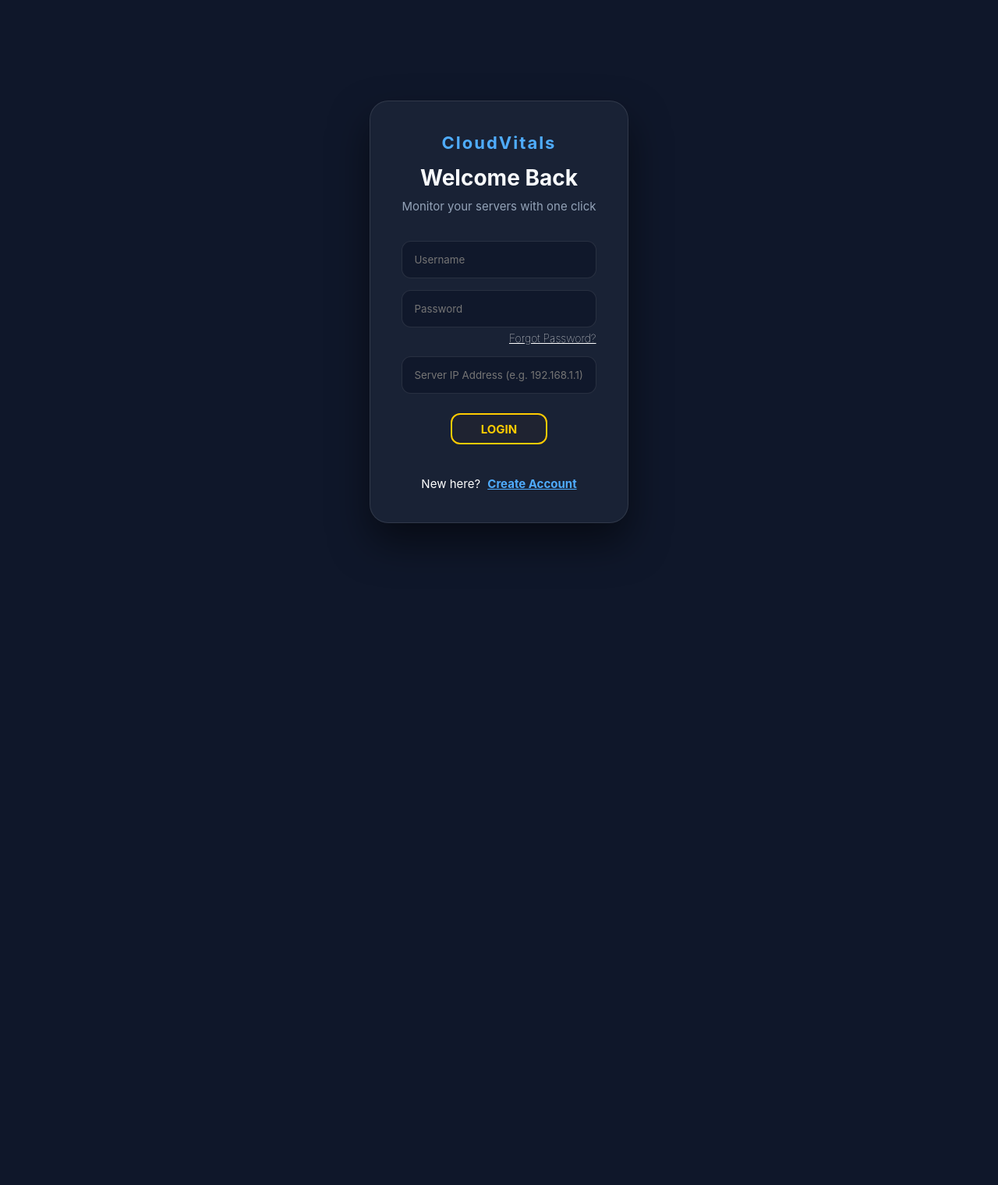
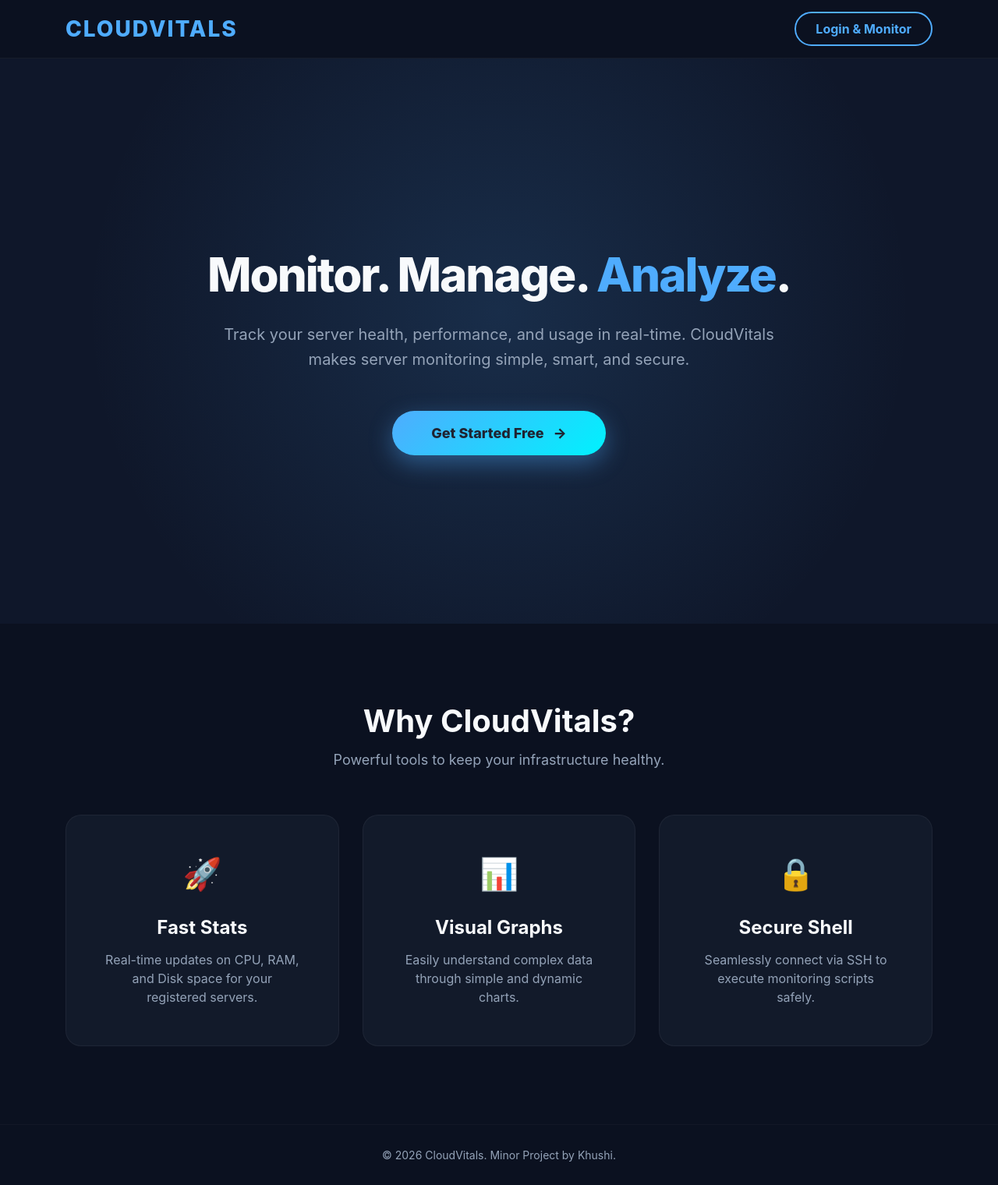
Before and after one commit to khushijaiswal27/CloudVitals-Project, a Flask app: page / in a window 1280 px wide. Shown: the whole page at 78% size. Before the commit the page ends 691 px from the top, so only its background shows below. Run offline with Flask 3, Linux system fonts and the light colour scheme.

Commit message:
Day4: Linked homepage with Login page and fixed Flask routes

```diff
--- a/app.py
+++ b/app.py
@@ -1,12 +1,18 @@
-from flask import Flask, render_template  # <--- render_template ko yahan add karo
+from flask import Flask, render_template # <--- render_template ko yahan add karo
 
 app = Flask(__name__)
 
+#ye tumhara homepage hai
 @app.route('/')
+def home():
+    # Ab ye "homepage.html" ko templates folder mein dhundega
+    return render_template('homepage.html')
 
-def home():
-    # Ab ye "index.html" ko templates folder mein dhundega
-    return render_template('index.html')
+# Ye mera login page ka rasta hai
+@app.route('/login')
+def login_page():
+    # Ab ye "Login.html" ko templates folder mein dhundega
+    return render_template('Login.html')
 
 if __name__ == '__main__':
     app.run(debug=True)
--- /dev/null
+++ b/static/homestyle.css
@@ -0,0 +1,203 @@
+/* home_style.css */
+
+:root {
+    --primary: #4facfe;
+    --secondary: #00f2fe;
+    --bg-dark: #0f172a; /* Deep dark blue */
+    --bg-darker: #0b1120;
+    --card-bg: rgba(30, 41, 59, 0.7);
+    --text-main: #f8fafc;
+    --text-dim: #94a3b8;
+}
+
+* {
+    margin: 0;
+    padding: 0;
+    box-sizing: border-box;
+    font-family: 'Inter', sans-serif;
+}
+
+body {
+    background-color: var(--bg-dark);
+    color: var(--text-main);
+    overflow-x: hidden;
+}
+
+/* Global Container (Keep content centered) */
+.container {
+    width: 90%;
+    max-width: 1200px;
+    margin: 0 auto;
+    padding: 0 20px;
+}
+
+/* 1. Header Section (Top Bar) */
+.navbar {
+    background-color: var(--bg-darker);
+    border-bottom: 1px solid rgba(255, 255, 255, 0.05);
+    padding: 20px 0;
+    position: fixed; /* Top pe hamesha dikhega */
+    top: 0;
+    left: 0;
+    width: 100%;
+    z-index: 1000;
+}
+
+.navbar .container {
+    display: flex;
+    justify-content: space-between;
+    align-items: center;
+}
+
+.navbar .logo {
+    font-size: 28px;
+    font-weight: 800;
+    color: var(--primary);
+    letter-spacing: 2px;
+    text-transform: uppercase;
+}
+
+.nav-btn {
+    text-decoration: none;
+    color: var(--primary);
+    border: 2px solid var(--primary);
+    padding: 10px 25px;
+    border-radius: 50px;
+    font-weight: 700;
+    transition: 0.3s ease;
+}
+
+.nav-btn:hover {
+    background-color: var(--primary);
+    color: #1f2331;
+}
+
+/* 2. Hero Section (Center of page) */
+.hero {
+    height: 100vh; /* Puri Screen height */
+    display: flex;
+    justify-content: center;
+    align-items: center;
+    padding-top: 100px; /* Navbar ke niche space dene ke liye */
+    background: radial-gradient(circle at center, rgba(79, 172, 254, 0.15) 0%, rgba(15, 23, 42, 0.0) 70%);
+}
+
+.hero-content {
+    text-align: center;
+    max-width: 800px;
+}
+
+.hero h1 {
+    font-size: 60px; /* Bada and bold */
+    font-weight: 800;
+    color: var(--text-main);
+    margin-bottom: 25px;
+    letter-spacing: -2px;
+}
+
+.highlight {
+    color: var(--primary);
+}
+
+.hero p {
+    font-size: 20px;
+    color: var(--text-dim);
+    margin-bottom: 50px;
+    line-height: 1.6;
+}
+
+.hero-get-started-btn {
+    text-decoration: none;
+    display: inline-block;
+    padding: 18px 50px;
+    background: linear-gradient(135deg, var(--primary), var(--secondary));
+    color: #1f2331;
+    border-radius: 50px;
+    font-weight: 800;
+    font-size: 18px;
+    transition: 0.3s ease;
+    box-shadow: 0 10px 30px rgba(79, 172, 254, 0.4);
+}
+
+.hero-get-started-btn span {
+    margin-left: 8px;
+    transition: 0.3s;
+}
+
+.hero-get-started-btn:hover {
+    transform: translateY(-5px);
+    box-shadow: 0 15px 40px rgba(79, 172, 254, 0.6);
+}
+
+.hero-get-started-btn:hover span {
+    margin-left: 12px;
+}
+
+/* 3. Features Section */
+.features {
+    padding: 100px 0;
+    background-color: var(--bg-darker);
+    text-align: center;
+}
+
+.features h2 {
+    font-size: 40px;
+    color: var(--text-main);
+    margin-bottom: 15px;
+}
+
+.section-subtitle {
+    color: var(--text-dim);
+    margin-bottom: 60px;
+    font-size: 18px;
+}
+
+.features-grid {
+    display: grid;
+    grid-template-columns: repeat(auto-fit, minmax(300px, 1fr)); /* Responsive Grid */
+    gap: 30px;
+}
+
+.feature-box {
+    background-color: rgba(30, 41, 59, 0.4);
+    border: 1px solid rgba(255, 255, 255, 0.05);
+    padding: 50px;
+    border-radius: 20px;
+    transition: 0.3s ease;
+}
+
+.feature-box:hover {
+    border-color: var(--primary);
+    transform: translateY(-8px);
+    box-shadow: 0 15px 30px rgba(79, 172, 254, 0.1);
+}
+
+.icon-circle {
+    font-size: 40px;
+    margin-bottom: 30px;
+}
+
+.feature-box h3 {
+    font-size: 24px;
+    color: var(--text-main);
+    margin-bottom: 15px;
+}
+
+.feature-box p {
+    color: var(--text-dim);
+    font-size: 16px;
+    line-height: 1.5;
+}
+
+/* Footer */
+.site-footer {
+    padding: 30px 0;
+    background-color: var(--bg-darker);
+    border-top: 1px solid rgba(255, 255, 255, 0.03);
+    text-align: center;
+}
+
+.site-footer p {
+    color: var(--text-dim);
+    font-size: 14px;
+}
--- a/templates/homepage.html
+++ b/templates/homepage.html
@@ -3,25 +3,62 @@
 <head>
     <meta charset="UTF-8">
     <meta name="viewport" content="width=device-width, initial-scale=1.0">
-    <title>CloudVitals | Home</title>
-    <link rel="stylesheet" href="/static/homestyle.css"
+    <title>CloudVitals | Smart Server Monitoring</title>
+    <link rel="stylesheet" href="/static/homestyle.css">
 </head>
 <body>
-    <div class="main-wrapper">
-        <div class="login-card" style="max-width: 600px;"> <div class="logo">CloudVitals</div>
-            <h2>Smart Server Monitoring</h2>
-            <p>Track your server health, CPU usage, and RAM stats in real-time with our powerful dashboard.</p>
+    <div class="site-wrapper">
 
-            <div class="features-grid" style="display: flex; gap: 10px; margin-bottom: 30px; text-align: left;">
-                <div style="font-size: 12px; color: var(--text-dim); border: 1px solid #444; padding: 10px; border-radius: 8px;">🚀 Fast Stats</div>
-                <div style="font-size: 12px; color: var(--text-dim); border: 1px solid #444; padding: 10px; border-radius: 8px;">🔒 Secure Login</div>
-                <div style="font-size: 12px; color: var(--text-dim); border: 1px solid #444; padding: 10px; border-radius: 8px;">📊 Live Graphs</div>
+        <header class="navbar">
+            <div class="container">
+                <div class="logo">CloudVitals</div>
+                <nav class="nav-links">
+                    <a href="/login" class="nav-btn">Login & Monitor</a>
+                </nav>
             </div>
+        </header>
 
-            <a href="/login" class="login-btn" style="text-decoration: none; display: inline-flex; width: auto; padding: 10px 30px;">
-                Get Started
-            </a>
-        </div>
+        <section class="hero">
+            <div class="container hero-content">
+                <h1>Monitor. Manage. <span class="highlight">Analyze</span>.</h1>
+                <p>Track your server health, performance, and usage in real-time. CloudVitals makes server monitoring simple, smart, and secure.</p>
+
+                <a href="/login" class="hero-get-started-btn">
+                    Get Started Free <span>&rarr;</span>
+                </a>
+            </div>
+        </section>
+
+        <section class="features">
+            <div class="container">
+                <h2>Why CloudVitals?</h2>
+                <p class="section-subtitle">Powerful tools to keep your infrastructure healthy.</p>
+                <div class="features-grid">
+                    <div class="feature-box">
+                        <div class="icon-circle">🚀</div>
+                        <h3>Fast Stats</h3>
+                        <p>Real-time updates on CPU, RAM, and Disk space for your registered servers.</p>
+                    </div>
+                    <div class="feature-box">
+                        <div class="icon-circle">📊</div>
+                        <h3>Visual Graphs</h3>
+                        <p>Easily understand complex data through simple and dynamic charts.</p>
+                    </div>
+                    <div class="feature-box">
+                        <div class="icon-circle">🔒</div>
+                        <h3>Secure Shell</h3>
+                        <p>Seamlessly connect via SSH to execute monitoring scripts safely.</p>
+                    </div>
+                </div>
+            </div>
+        </section>
+
+        <footer class="site-footer">
+            <div class="container">
+                <p>&copy; 2026 CloudVitals. Minor Project by Khushi.</p>
+            </div>
+        </footer>
+
     </div>
 </body>
 </html>
```
Also changed, not shown: templates/Login.html (renamed from templates/index.html).
